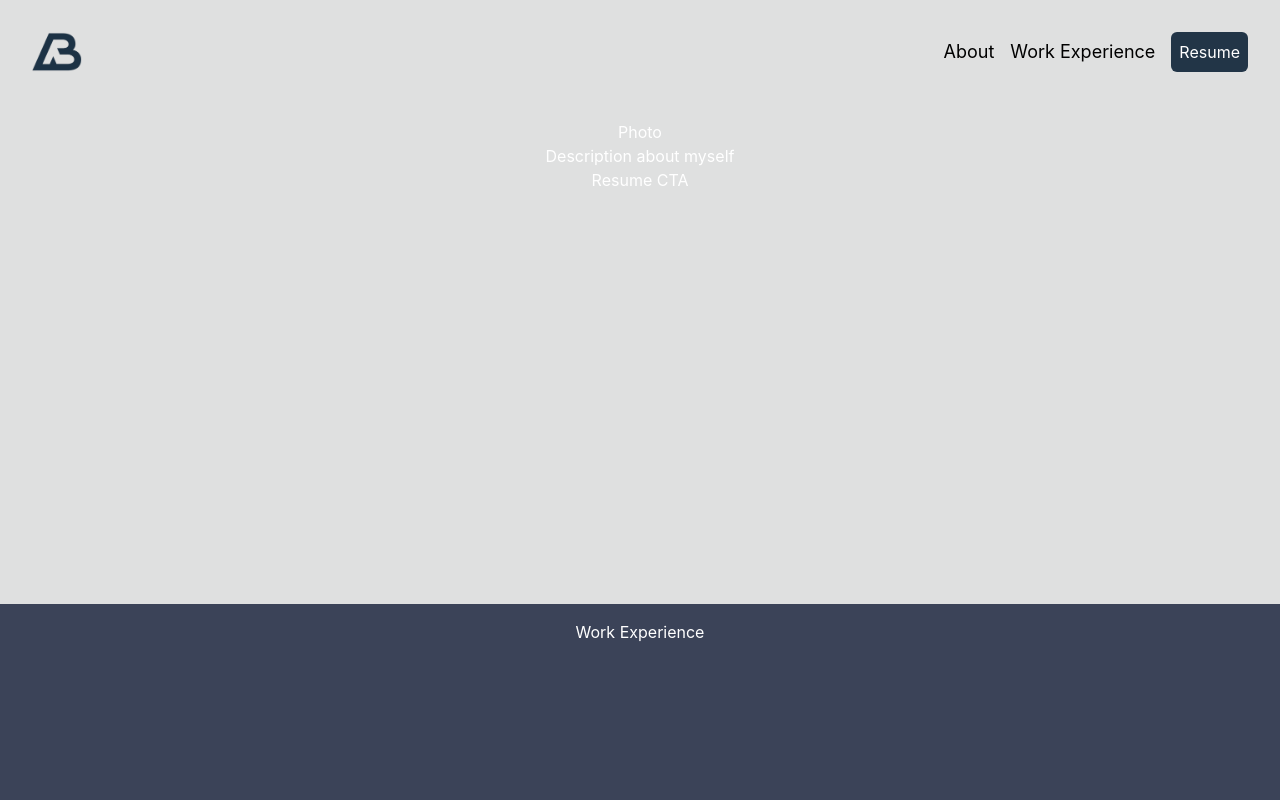
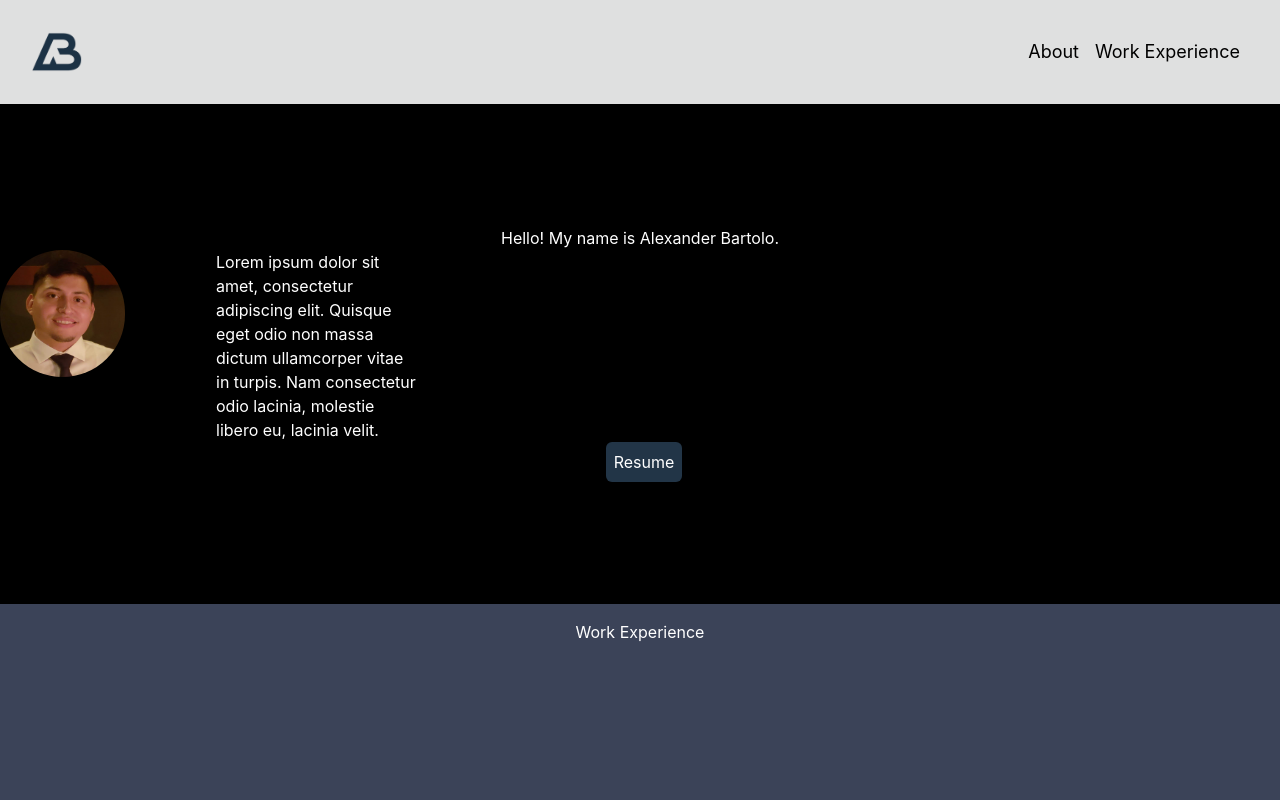
Before and after one commit to abartolo/personal-portfolio, a Next.js app: page / in a window 1280 px wide. Shown: the top 800 px of the page. Built offline with nearby package versions, Linux system fonts and the light colour scheme.

Commit message:
Fix Add some tailwind

```diff
--- /dev/null
+++ b/src/components/IntroSection/index.tsx
@@ -0,0 +1,34 @@
+import Image from "next/image";
+import React from "react";
+import { ResumeButton } from "../ResumeButton";
+
+export const IntroSection: React.FC = () => {
+  return (
+    <div className="flex w-full bg-gray min-h-[500px]">
+      <div className="w-full flex flex-col items-center justify-center bg-black">
+        <h1 className="text-white">Hello! My name is Alexander Bartolo.</h1>
+        <div className="grid grid-cols-12 gap-4">
+          <div className="col-span-2">
+            <Image
+              className="rounded-full"
+              loader={({ src }) => src}
+              src="/images/resume-image.png"
+              alt="Logo"
+              width={125}
+              height={127}
+            />
+          </div>
+
+          <div className="col-span-2">
+            <p className="text-white">
+              Lorem ipsum dolor sit amet, consectetur adipiscing elit. Quisque
+              eget odio non massa dictum ullamcorper vitae in turpis. Nam
+              consectetur odio lacinia, molestie libero eu, lacinia velit.
+            </p>
+          </div>
+        </div>
+        <ResumeButton />
+      </div>
+    </div>
+  );
+};
--- /dev/null
+++ b/src/components/ResumeButton/index.tsx
@@ -0,0 +1,16 @@
+import React, { useCallback } from "react";
+
+export const ResumeButton = () => {
+  const openResume = useCallback(() => {
+    window.open("/pdf/Resume-Alexander-Bartolo.pdf", "_blank");
+  }, []);
+
+  return (
+    <button
+      className="ml-2 p-2 bg-blue-dark hover:bg-orange text-white rounded-md text-md"
+      onClick={openResume}
+    >
+      Resume
+    </button>
+  );
+};
--- a/src/components/nav/PortfolioNav/index.tsx
+++ b/src/components/nav/PortfolioNav/index.tsx
@@ -13,10 +13,6 @@ const links = [
 ];
 
 export const PortfolioNav = () => {
-  const openResume = useCallback(() => {
-    window.open("/pdf/Resume-Alexander-Bartolo.pdf", "_blank");
-  }, []);
-
   return (
     <header className="flex flex-row justify-between items-center p-8">
       <Image
@@ -39,12 +35,6 @@ export const PortfolioNav = () => {
             </a>
           );
         })}
-        <button
-          className="ml-2 p-2 bg-blue-dark hover:bg-orange text-white rounded-md text-md"
-          onClick={openResume}
-        >
-          Resume
-        </button>
       </nav>
     </header>
   );
--- a/src/pages/index.tsx
+++ b/src/pages/index.tsx
@@ -1,17 +1,11 @@
 import type { NextPage } from "next";
+import { IntroSection } from "../components/IntroSection";
 import { PageWrapper } from "../components/PageWrapper";
 
 const Home: NextPage = () => {
   return (
     <PageWrapper title="Home | Alexander Bartolo">
-      <div className="flex w-full bg-gray p-4 min-h-[500px]">
-        <div className="w-full text-center">
-          <p className="text-white">Photo</p>
-          <p className="text-white">Description about myself</p>
-          <p className="text-white">Resume CTA</p>
-        </div>
-      </div>
-
+      <IntroSection />
       <div className="flex w-full bg-blue p-4 min-h-[500px]">
         <div className="w-full text-center">
           <p className="text-white">Work Experience</p>
```
